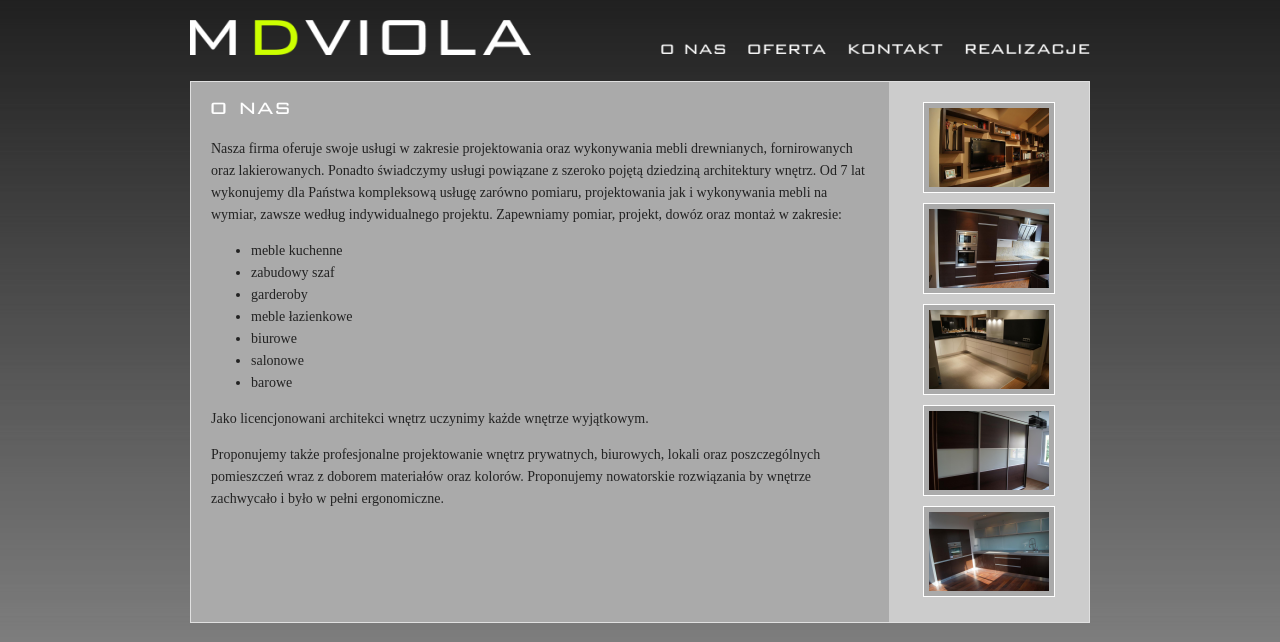
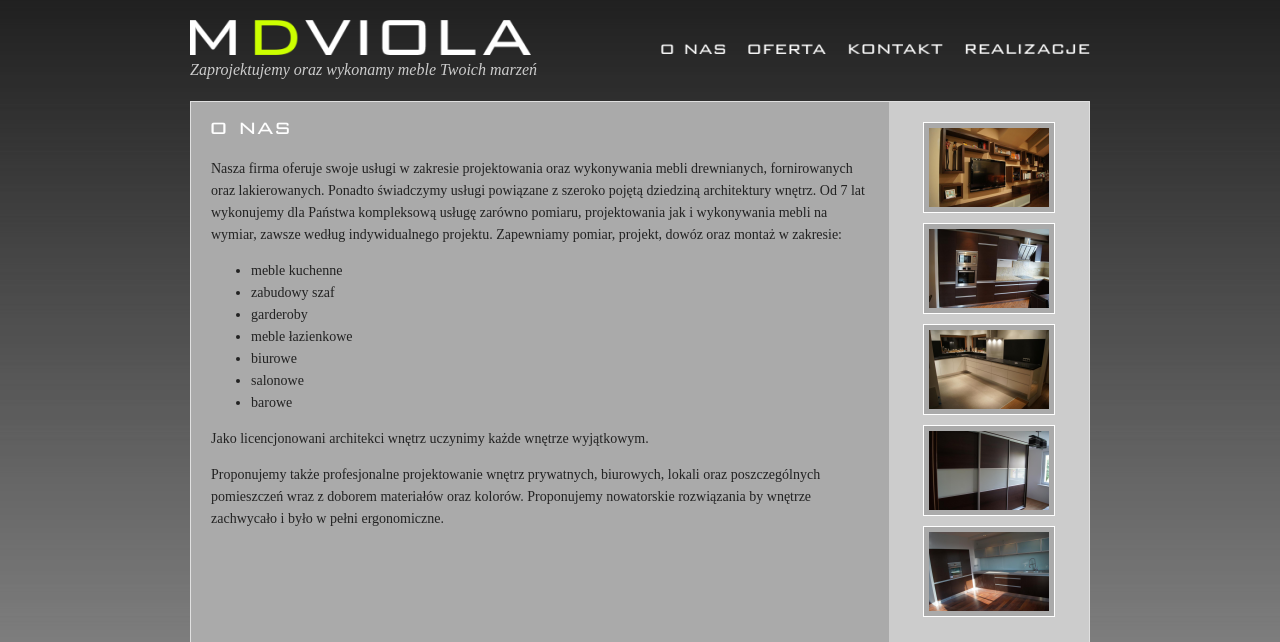
Before and after one commit to damiangoc/vprojekt, a CakePHP app: the page made by app/views/onas/view.ctp in a window 1280 px wide. Shown: the top 642 px of the page. Run offline with PHP 8.4 and a stand-in for CakePHP, Linux system fonts and the light colour scheme; the template is opened without the code that fills it, so the values that code supplies are empty; some libraries are stand-ins or nearby versions.

Commit message:
add slogan below logo

```diff
--- a/app/views/elements/header.ctp
+++ b/app/views/elements/header.ctp
@@ -7,3 +7,6 @@
     <a href="/kontakt.html"><img src="img/kontakt3.png" /></a>
     <a href="/realizacje.html"><img src="img/realizacje3.png" /></a>
 </div>
+<div class="slogan">
+Zaprojektujemy oraz wykonamy meble Twoich marzeń
+</div>
--- a/app/webroot/css/common.css
+++ b/app/webroot/css/common.css
@@ -13,7 +13,7 @@ BODY {
 #header {
     margin: 20px 0;
     overflow: hidden;
-    height: 41px;
+    height: 61px;
 }
 .logo {
     height: 41px;
@@ -40,6 +40,11 @@ BODY {
 .menu a:hover {
     background-color: #444444;
     text-decoration: none;
+}
+.slogan {
+    clear: both;
+    color: #CCCCCC;
+    font-style: italic;
 }
 #content {
     background-color: #CCCCCC;
```
Also changed, not shown: 3 other files.
